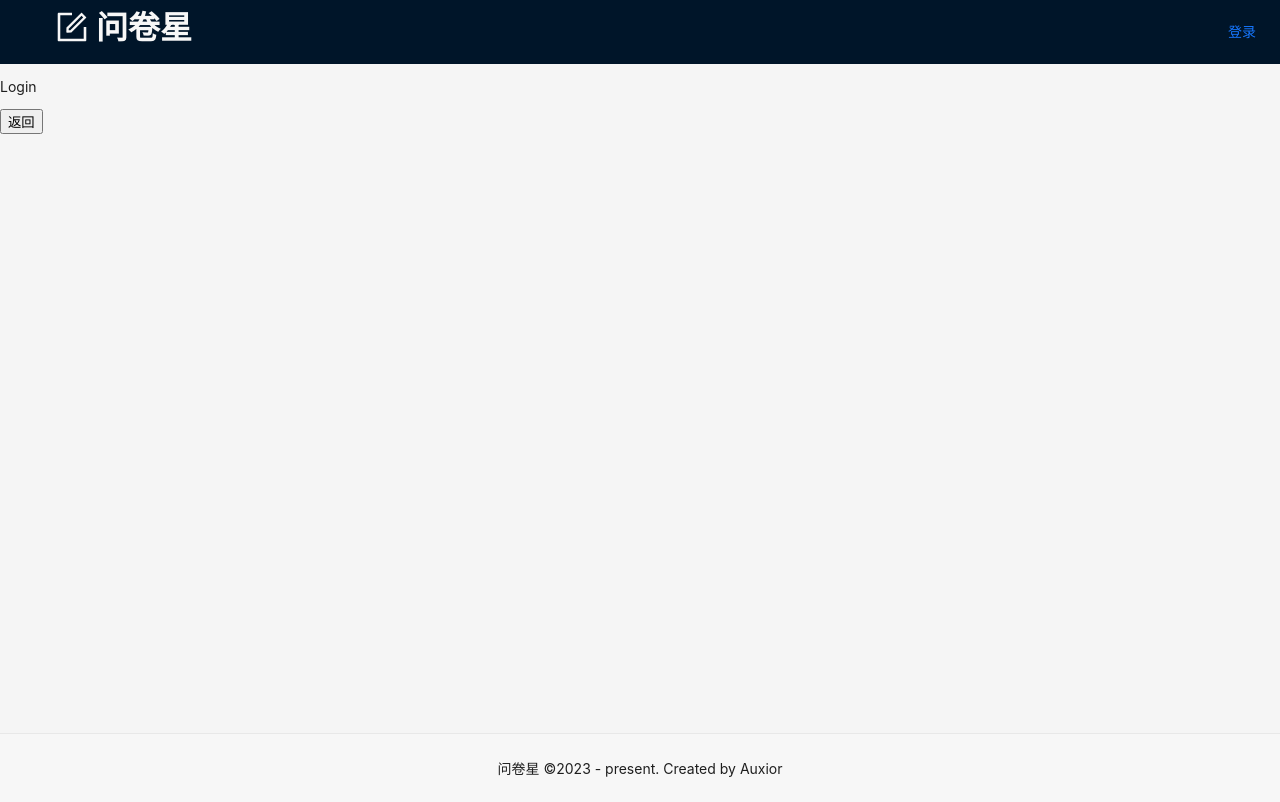
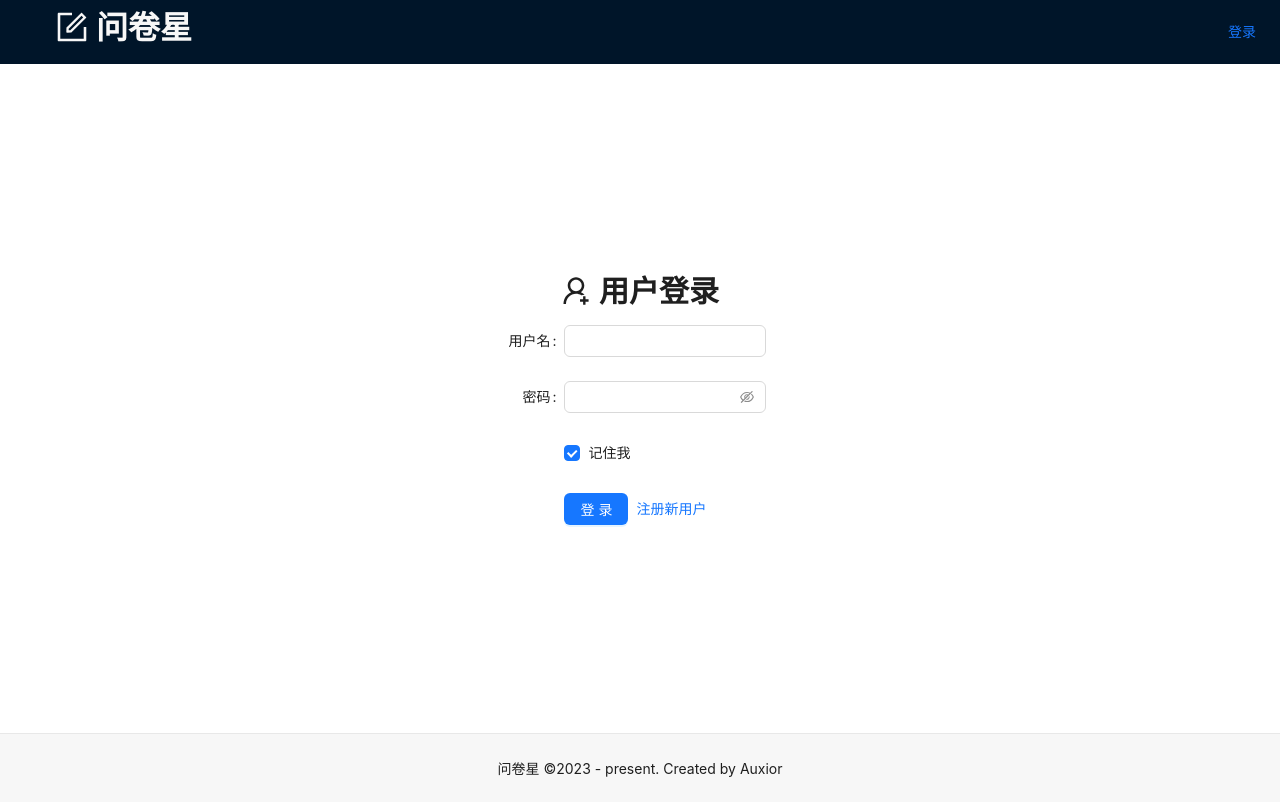
Before and after one commit to Auxior/sojump-fe, a React (Create React App) app: page /login in a window 1280 px wide. Built offline with nearby package versions, Linux system fonts and the light colour scheme.

Commit message:
Add Login page with styling and functionality

```diff
--- /dev/null
+++ b/src/pages/Login.module.scss
@@ -0,0 +1,8 @@
+.container{
+  height: calc(100vh - 64px - 67.2px);
+  background-color: #fff;
+  display: flex;
+  flex-direction: column;
+  justify-content: center;
+  align-items: center;
+}
--- a/src/pages/Login.tsx
+++ b/src/pages/Login.tsx
@@ -1,20 +1,83 @@
-import React, { FC } from 'react'
-import { useNavigate } from 'react-router-dom'
+import React, { FC, useEffect } from 'react'
+import { useNavigate, Link } from 'react-router-dom'
+import { Typography, Space, Form, Input, Button, Checkbox } from 'antd'
+import { UserAddOutlined } from '@ant-design/icons'
+import { REGISTER_PATHNAME } from '../router'
+import styles from './Login.module.scss'
+
+const { Title } = Typography
+
+const USERNAME_KEY = 'USERNAME'
+const PASSWORD_KEY = 'PASSWORD'
+
+function rememberUser(username: string, password: string) {
+  localStorage.setItem(USERNAME_KEY, username)
+  localStorage.setItem(PASSWORD_KEY, password)
+}
+
+function deleteUserFromStorage() {
+  localStorage.removeItem(USERNAME_KEY)
+  localStorage.removeItem(PASSWORD_KEY)
+}
+
+function getUserInfoFromStorage() {
+  return {
+    username: localStorage.getItem(USERNAME_KEY),
+    password: localStorage.getItem(PASSWORD_KEY),
+  }
+}
 
 const Login: FC = () => {
-  const nav = useNavigate()
+  // const nav = useNavigate()
+
+  const [form] = Form.useForm()
+
+  useEffect(() => {
+    const { username, password } = getUserInfoFromStorage()
+    form.setFieldsValue({ username, password })
+  }, [])
+
+  const onFinish = (values: any) => {
+    console.log('[ values ] >', values)
+    const { username, password, remember } = values || {}
+
+    if (remember) {
+      rememberUser(username, password)
+    } else {
+      deleteUserFromStorage()
+    }
+  }
 
   return (
-    <div>
-      <p>Login</p>
+    <div className={styles.container}>
       <div>
-        <button
-          onClick={() => {
-            nav(-1)
-          }}
-        >
-          返回
-        </button>
+        <Space>
+          <Title level={2}>
+            <UserAddOutlined />
+          </Title>
+          <Title level={2}>用户登录</Title>
+        </Space>
+      </div>
+      <div>
+        <Form labelCol={{ span: 6 }} wrapperCol={{ span: 16 }} initialValues={{ remember: true }} onFinish={onFinish} form={form}>
+          <Form.Item label="用户名" name="username">
+            <Input />
+          </Form.Item>
+          <Form.Item label="密码" name="password">
+            <Input.Password />
+          </Form.Item>
+          <Form.Item name="remember" valuePropName="checked" wrapperCol={{ offset: 6, span: 16 }}>
+            <Checkbox>记住我</Checkbox>
+          </Form.Item>
+          <Form.Item wrapperCol={{ offset: 6, span: 16 }}>
+            <Space>
+              <Button type="primary" htmlType="submit">
+                登录
+              </Button>
+              <Link to={REGISTER_PATHNAME}>注册新用户</Link>
+            </Space>
+          </Form.Item>
+        </Form>
       </div>
     </div>
   )
```
